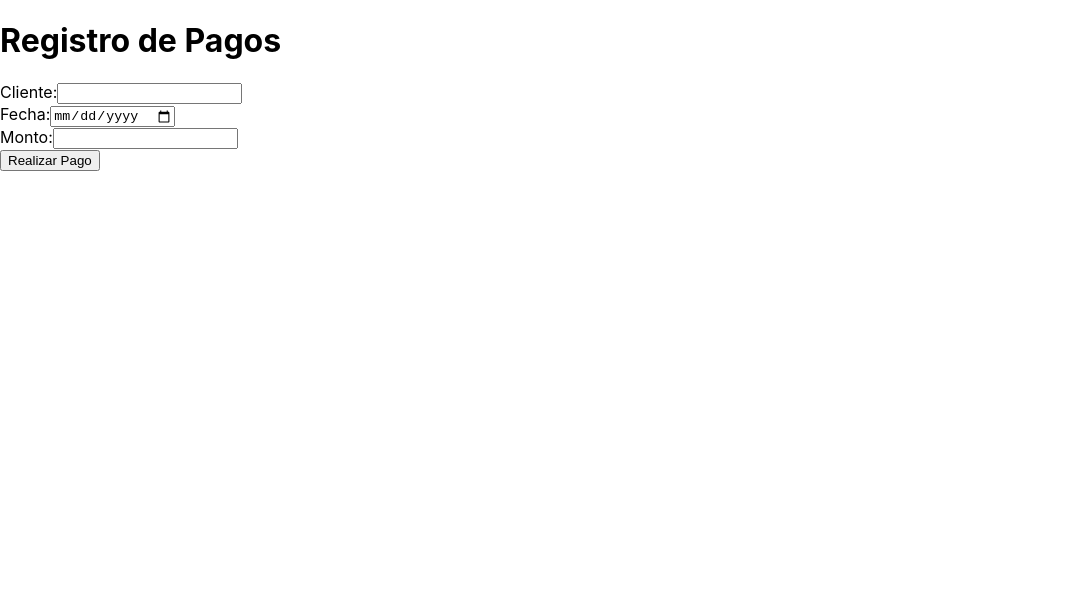
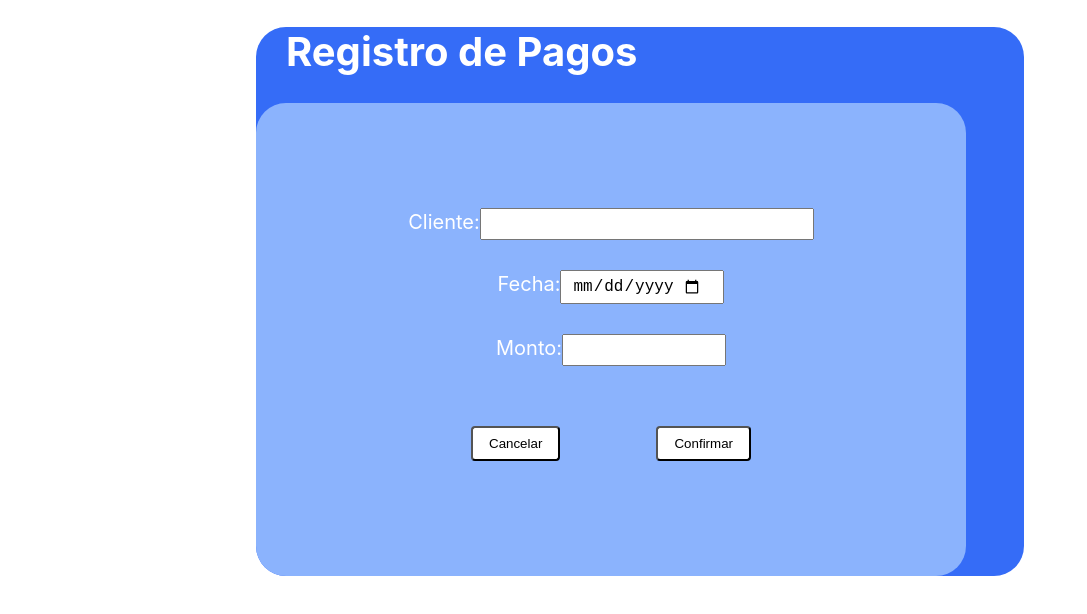
Before and after one commit to LuisRCbmo/websap, a React (Create React App) app: page / in a window 1280 px wide. Both pictures are taken after a click on the button "Pagar en efectivo". Shown: the top 614 px of the page, without its empty margins (0-1087 px from the left). Built offline with nearby package versions, Linux system fonts and the light colour scheme.

Commit message:
Aumento en css
agregando estilos

```diff
--- a/src/components/UI/molecules/Button.css
+++ b/src/components/UI/atoms/Button.css
@@ -1,12 +1,12 @@
 .myButton {
-    background-color: blue;
-    color: white;
+    background-color: white;
+    color: black;
+    margin: 10px;
     padding: 8px 16px;
     border-radius: 4px;
-    border: none;
     cursor: pointer;
   }
 
 .myButton:hover {
-    background-color: darkblue;
+    background-color: rgb(114, 194, 255);
   }
--- a/src/components/UI/atoms/Button.jsx
+++ b/src/components/UI/atoms/Button.jsx
@@ -1,7 +1,8 @@
 import React from 'react';
+import './Button.css';
 
 function Button({ children, onClick }) {
-  return <button  onClick={onClick}>{children}</button>;
+  return <button className='myButton' onClick={onClick}>{children}</button>;
 }
 
 export default Button;
--- /dev/null
+++ b/src/components/UI/molecules/PagoEfectivoForm.css
@@ -0,0 +1,68 @@
+.miButton {
+  background-color: white;
+  color: black;
+  margin: 10px;
+  padding: 8px 16px;
+  border-radius: 4px;
+  cursor: pointer;
+  margin-right: 10px;
+}
+
+.miButton:hover {
+  background-color: rgb(181, 133, 133);
+}
+
+.RegistroPagos {
+  margin-right: 20%;
+  margin-left: 20%;
+  background-color: rgb(53, 108, 247);
+  border-radius: 30px;
+}
+h1{
+  padding-left: 30px;
+  color: white;
+  font-size: 40px;
+}
+form {
+  background-color: rgb(139, 179, 253);
+  padding: 105px;
+  display: flex;
+  flex-direction: column;
+  align-items: center;
+  margin-top: 20px;
+  font-size: 16px;
+  border-radius: 30px;
+  max-width: 500px;
+}
+
+label {
+  font-size: 20px;
+  color: white;
+  display: inline-block;
+  flex-direction: column;
+  margin-bottom: 10px;
+}
+
+input {
+  padding: 5px;
+  width: 300px;
+  padding-left: 10px;
+  padding-right: 20px;
+  font-size: 16px;
+}
+.fechaLabel{
+   width: 130px;
+}
+.montoLabel{
+  width: 130px;
+}
+.form-buttons-container {
+  display: flex;
+  justify-content: space-between;
+  width: 60%;
+  margin-top: 20px;
+}
+
+.form-buttons-container button {
+  display: inline-block;
+}
--- a/src/components/UI/molecules/PagoEfectivoForm.jsx
+++ b/src/components/UI/molecules/PagoEfectivoForm.jsx
@@ -1,5 +1,6 @@
 import React, { useState } from 'react';
 import Button from '../atoms/Button';
+import './PagoEfectivoForm.css';
 
 function PagoEfectivoForm({ onSubmit }) {
   const [cliente, setCliente] = useState('');
@@ -12,6 +13,8 @@ function PagoEfectivoForm({ onSubmit }) {
   };
 
   return (
+    <div className='RegistroPagos'>
+        <h1>Registro de Pagos</h1>
     <form onSubmit={handleSubmit}>
     <label>
       Cliente:
@@ -19,14 +22,18 @@ function PagoEfectivoForm({ onSubmit }) {
     </label><br />
     <label>
       Fecha:
-        <input type="date" value={fecha} onChange={(e) => setFecha(e.target.value)} />
+      <input className='fechaLabel' type="date" value={fecha} onChange={(e) => setFecha(e.target.value)} />
     </label><br />
     <label>
       Monto:
-        <input type="number" value={monto} onChange={(e) => setMonto(e.target.value)} />
+      <input className='montoLabel' type="number" value={monto} onChange={(e) => setMonto(e.target.value)} />
     </label><br />
-      <Button type="submit">Realizar Pago</Button>
+    <div className="form-buttons-container">
+      <button className="miButton">Cancelar</button>
+      <Button type="submit">Confirmar</Button>
+    </div>
     </form>
+    </div>
   );
 }
 
--- a/src/components/pages/PageCobro.jsx
+++ b/src/components/pages/PageCobro.jsx
@@ -11,7 +11,6 @@ function PageCobro() {
 
     return (
       <div>
-        <h1>Registro de Pagos</h1>
         <CobroEfectivoSection onPagoEfectivo={handlePagoEfectivo} />
       </div>
     );
```
Lines whose indentation alone changed are shown as unchanged.
